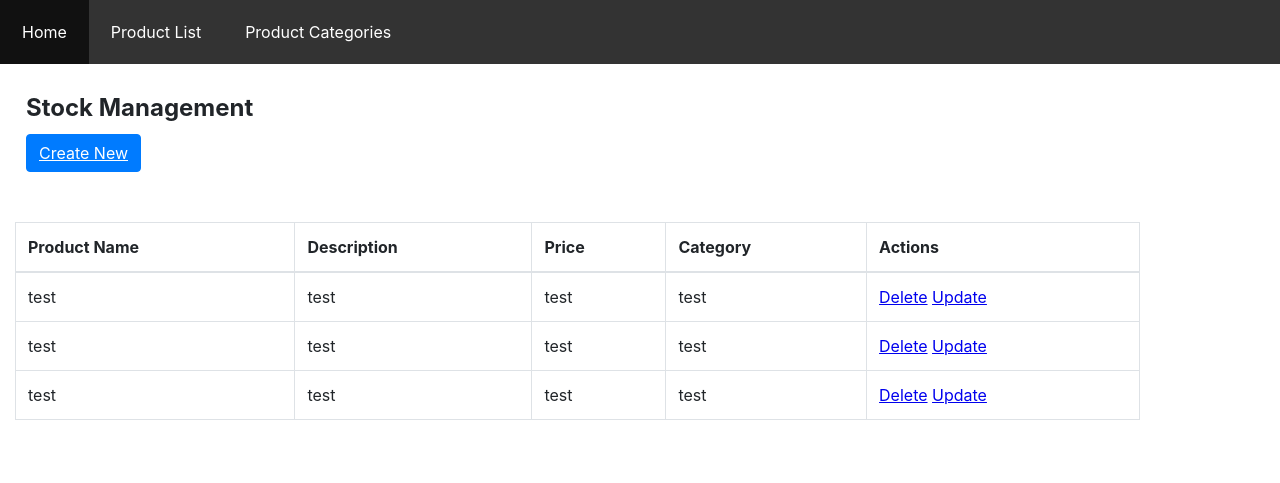
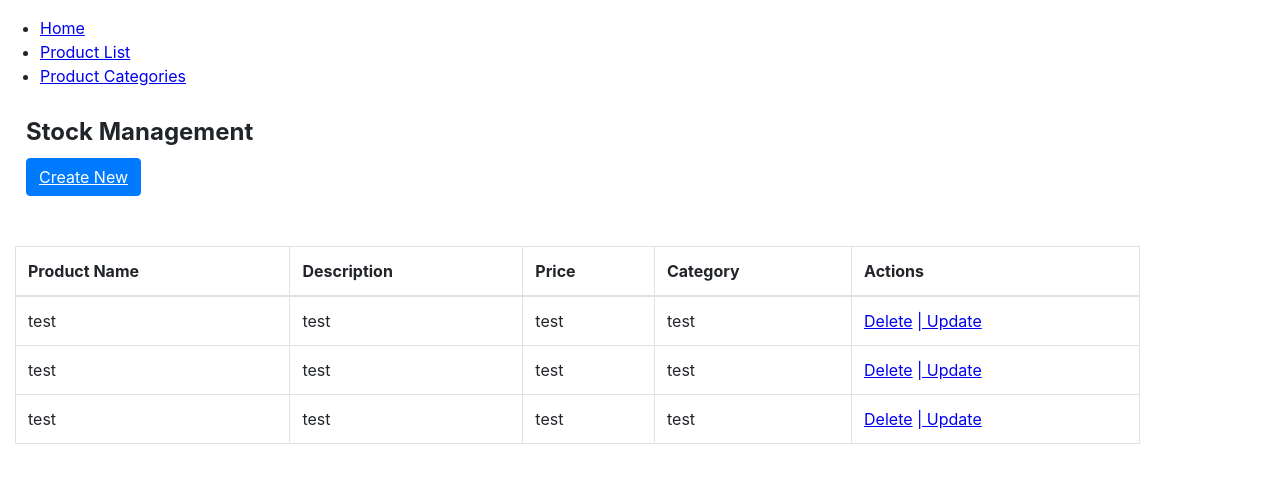
Before and after one commit to SaadAldulaijan/OnlineShop, a PHP site: page /pages/product.php in a window 1280 px wide. Shown: the top 483 px of the page. Run offline with PHP 8.4, Linux system fonts and the light colour scheme.

Commit message:
change style

```diff
--- a/css/styles.css
+++ b/css/styles.css
@@ -74,33 +74,6 @@ table {
 
 /* My Navigation */
 
-.nav {
-  width: auto;
-}
-ul {
-  list-style-type: none;
-  margin: 0;
-  padding: 0;
-  overflow: hidden;
-  background-color: #333;
-}
-
-li {
-  float: left;
-}
-
-li a {
-  display: block;
-  color: white;
-  text-align: center;
-  padding: 20px 22px;
-  text-decoration: none;
-}
-
-li a:hover {
-  background-color: #111;
-}
-
 /* buttons */
 
 .btn {
--- a/pages/product.php
+++ b/pages/product.php
@@ -52,7 +52,7 @@
                         <td>test</td>
                         <td>
                             <a href="#">Delete</a>
-                            <a href="#">Update</a>
+                            <a href="#"> | Update</a>
                         </td>
                     </tr>
                     <tr>
@@ -62,7 +62,7 @@
                         <td>test</td>
                         <td>
                             <a href="#">Delete</a>
-                            <a href="#">Update</a>
+                            <a href="#"> | Update</a>
                         </td>
                     </tr>
                     <tr>
@@ -72,7 +72,7 @@
                         <td>test</td>
                         <td>
                             <a href="#">Delete</a>
-                            <a href="#">Update</a>
+                            <a href="#"> | Update</a>
                         </td>
                     </tr>
                 </tbody>
```
Also changed, not shown: index.html (added, +35 -0 lines), pages/category.php (+8 -0 lines), pages/createCategory.php (deleted, +0 -17 lines).
